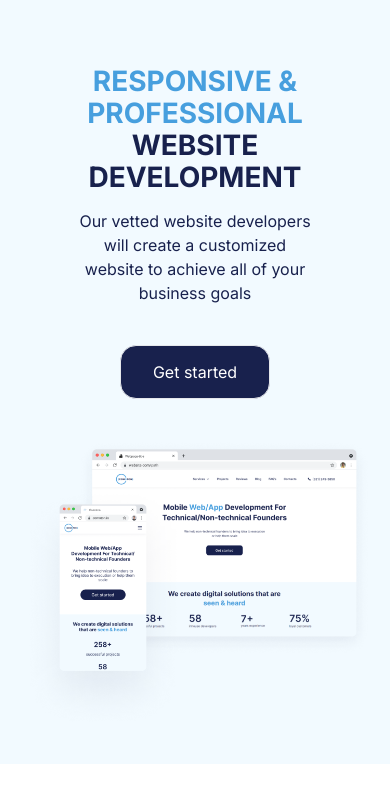
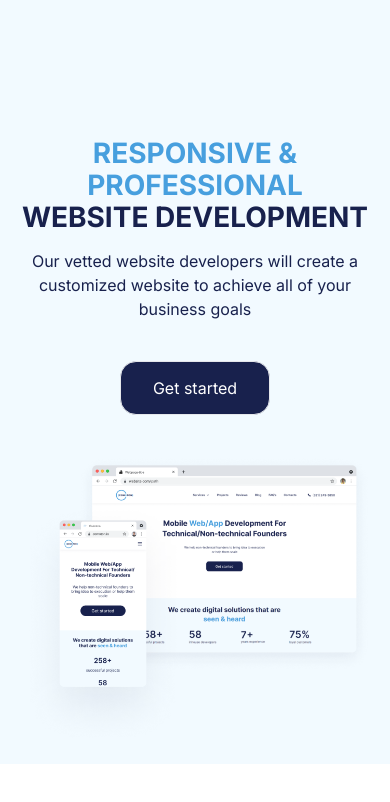
Before and after one commit to ziyodbek0300/comston-web-ssr, a Next.js app: page /web-development/FirstSection in a window 390 px wide. Shown: the top 802 px of the page. Built offline with nearby package versions, Linux system fonts and the light colour scheme.

Commit message:
some changes

```diff
--- a/pages/app-development/FirstSection.jsx
+++ b/pages/app-development/FirstSection.jsx
@@ -4,14 +4,14 @@ import Button from "/components/button";
 function FirstSection() {
     return (<div className={"bg-blue-150 first-section-app flex lg:items-center lg:text-left text-center pb-16"}>
         <div className={"container flex lg:flex-row flex-col"}>
-            <div className={"pt-10 lg:w-[45%] w-full pb-10"}>
-                <h3 data-aos={"fade-up"} data-aos-duration={"800"} className={"text-40-56-700 uppercase lg:w-full w-[90%] mx-auto mb-6 mt-14"}>
+            <div className={"md:pt-10 lg:w-[45%] w-full pb-10"}>
+                <h3 data-aos={"fade-up"} data-aos-duration={"800"} className={"text-40-56-700 uppercase lg:w-full md:w-[90%] mx-auto mb-6 md:mt-14 mt-10"}>
                 Full-cycle <span className={"text-blue-550"}>mobile app
                     development</span> company
                     in {""}
                     <span className={"text-green-550"}>Florida</span>
                 </h3>
-                <p data-aos={"fade-up"} data-aos-duration={"1000"} className={"text-16-24-400 mb-10 lg:w-full w-2/3 mx-auto"}>
+                <p data-aos={"fade-up"} data-aos-duration={"1000"} className={"text-16-24-400 mb-10 lg:w-full md:w-2/3 m-0 mx-auto"}>
                     Fulfill your business objectives with creative solutions
                     through robust and cost-effective
                     app development methods
--- a/pages/web-development/FirstSection.jsx
+++ b/pages/web-development/FirstSection.jsx
@@ -5,14 +5,14 @@ import Image from "next/image";
 
 function FirstSection() {
     return (<div className={"bg-blue-150 first-section-web flex items-center"}>
-        <div className={"container flex lg:flex-row flex-col lg:text-left text-center py-[100px] px-[20px]"}>
-            <div className={"pt-10 lg:w-[45%] w-full"}>
-                <h3 data-aos={"fade-up"} data-aos-duration={"800"} className={"text-40-56-700 capitalize mb-4 lg:w-full w-[90%] mx-auto"}>
+        <div className={"container flex lg:flex-row flex-col lg:text-left text-center md:py-[100px] px-[20px]"}>
+            <div className={"md:pt-10 pt-32 lg:w-[45%] w-full"}>
+                <h3 data-aos={"fade-up"} data-aos-duration={"800"} className={"text-40-56-700 capitalize mb-4 lg:w-full md:w-[90%] mx-auto"}>
                     {/* eslint-disable-next-line react/no-unescaped-entities */}
                     <span className={"text-blue-550"}>RESPONSIVE & PROFESSIONAL
                 </span> <br/>WEBSITE DEVELOPMENT
                 </h3>
-                <p data-aos={"fade-up"} data-aos-duration={"1000"} className={"text-16-24-400 mb-10 lg:w-full w-2/3 mx-auto"}>
+                <p data-aos={"fade-up"} data-aos-duration={"1000"} className={"text-16-24-400 mb-10 lg:w-full md:w-2/3 mx-auto"}>
                     Our vetted website developers will create a customized website to
                     achieve all of your business goals
                 </p>
```
